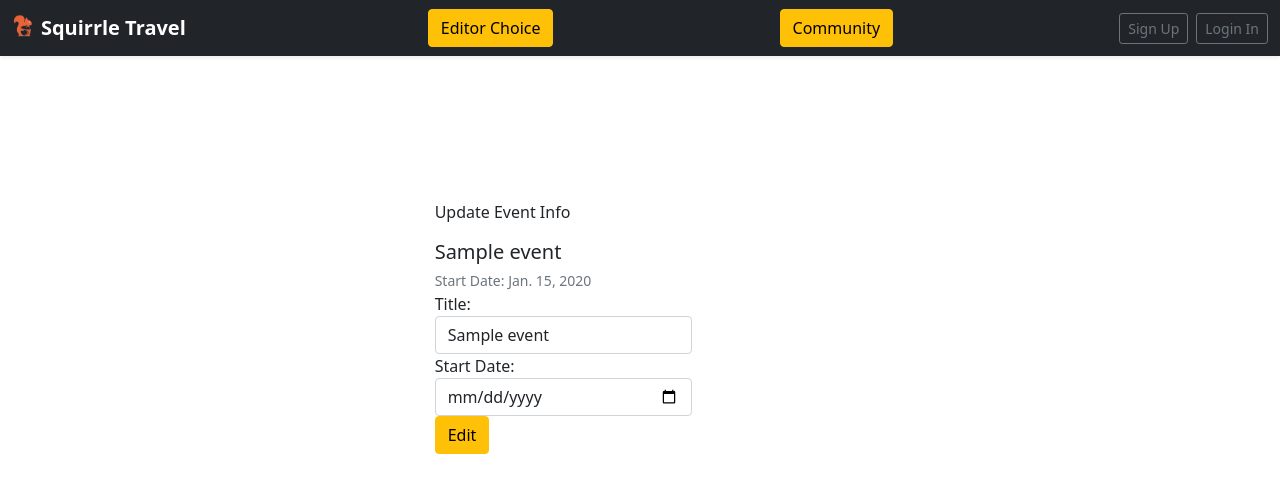
After one commit to Jiaxinl7/squirrel-travel, a Django app: page /manager/edit_event/1 in a window 1280 px wide. The commit adds this page. Shown: the top 493 px of the page. Run offline with Django 3.2, Linux system fonts and the light colour scheme; tables that the repository leaves empty hold one stand-in row (values such as "Sample post").

Commit message:
add manager, edit event

```diff
--- /dev/null
+++ b/manager/templates/manager/edit_event.html
@@ -0,0 +1,49 @@
+<!doctype html>
+<html lang="en">
+  <head>
+    <!-- Required meta tags -->
+    <meta charset="utf-8">
+    <meta name="viewport" content="width=device-width, initial-scale=1">
+
+    <!-- Bootstrap CSS -->
+    <link href="https://cdn.jsdelivr.net/npm/bootstrap@5.1.3/dist/css/bootstrap.min.css" rel="stylesheet" integrity="sha384-1BmE4kWBq78iYhFldvKuhfTAU6auU8tT94WrHftjDbrCEXSU1oBoqyl2QvZ6jIW3" crossorigin="anonymous">
+
+    <title>Update Event</title>
+  </head>
+  <body>
+    {% include 'manager/navbar.html' %}
+    <div class="container" style="padding-top: 200px;"></div>
+
+
+   <div class="row">
+    <div class="col-6 offset-md-4">
+        <p>Update Event Info</p>
+        <div class="d-flex w-100 justify-content-between">
+            <h5 class="mb-1">{{event.title}}</h5>
+        </div>
+        <small class="text-muted">Start Date: {{event.start_date}}</small>
+
+        <div class="input-group">
+            <form action='#' method="POST" >
+                {% csrf_token %}
+                <label for="title">Title:</label>
+                <input type="text" name="title" class="form-control" value = '{{event.title}}'/>
+                <label for="date">Start Date:</label>
+                <input type="date" name="date" class="form-control" />
+                <button class="btn btn-warning" type="submit">Edit</button>
+
+            </form>
+        </div>
+
+
+    </div>
+
+
+    </div>
+    </div>
+
+
+
+    <script src="https://cdn.jsdelivr.net/npm/bootstrap@5.1.3/dist/js/bootstrap.bundle.min.js" integrity="sha384-ka7Sk0Gln4gmtz2MlQnikT1wXgYsOg+OMhuP+IlRH9sENBO0LRn5q+8nbTov4+1p" crossorigin="anonymous"></script>
+  </body>
+</html>
--- a/manager/urls.py
+++ b/manager/urls.py
@@ -14,5 +14,8 @@ urlpatterns = [
     path('search/edit_visit/<int:vid>/', views.edit_visit, name='edit_visit'),
     path('search/delete_dine/<int:did>/', views.delete_dine, name='delete_dine'),
     path('search/edit_dine/<int:did>/', views.edit_dine, name='edit_dine'),
-    path('myplan/<slug:mode>', views.myplan, name='myplan')
+    path('myplan/<slug:mode>', views.myplan, name='myplan'),
+    path('add_event', views.add_event, name='add_event'),
+    path('edit_event/<int:eid>', views.edit_event, name='edit_event'),
+
 ] + static(settings.STATIC_URL, document_root=settings.STATIC_ROOT)
--- a/manager/views.py
+++ b/manager/views.py
@@ -246,3 +246,24 @@ def myplan(request, mode):
     #     print(d)
     #     print(plans[d[0]])
     return render(request, 'manager/myplan.html', {'plans': plans, 'mode': 1 if mode=='all' else 0})
+
+def add_event(request):
+    return render(request,'manager/add_event.html')
+
+def edit_event(request, eid):
+    with connection.cursor() as cursor:
+        cursor.execute("select title, start_date, pid from event where eid = %s", [eid])
+        rst = cursor.fetchone()
+    event = {}
+    event['title'] = rst[0]
+    event['start_date'] = rst[1]
+    event['pid'] = rst[2]
+
+    if request.method == 'POST':
+        with connection.cursor() as cursor:
+            cursor.execute("UPDATE event SET title = %s, start_date = %s WHERE eid = %s",
+            [request.POST['title'],request.POST['date'],eid])
+        event['title'] = request.POST['title']
+        event['start_date'] = request.POST['date']
+
+    return render(request,'manager/edit_event.html', {'event': event})
--- a/user/views.py
+++ b/user/views.py
@@ -26,6 +26,10 @@ def login(request):
                     request.session['is_login'] = True
                     request.session['user_id'] = user.uid
                     request.session['user_name'] = user.u_name
+                    if user.user_type == 'Manager':
+                        request.session['manager'] = True
+                    else:
+                        request.session['manager'] = False
                     return redirect('/users/index/')
 
                 else:
```
Also changed, not shown: manager/templates/manager/place.html (+8 -2 lines).
